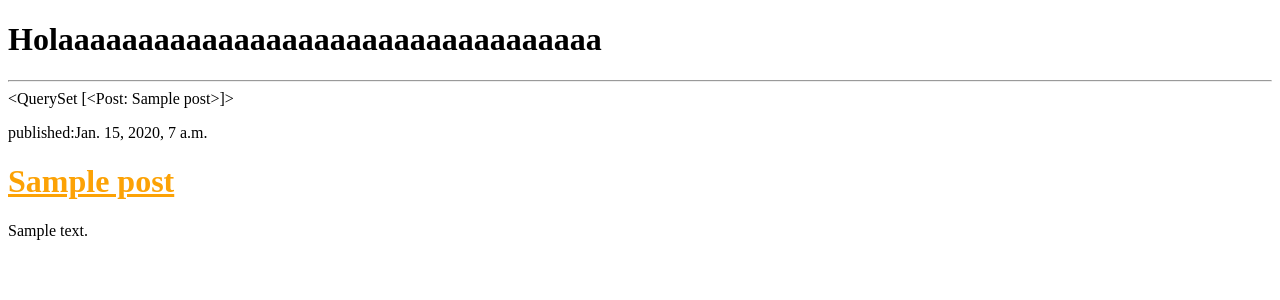
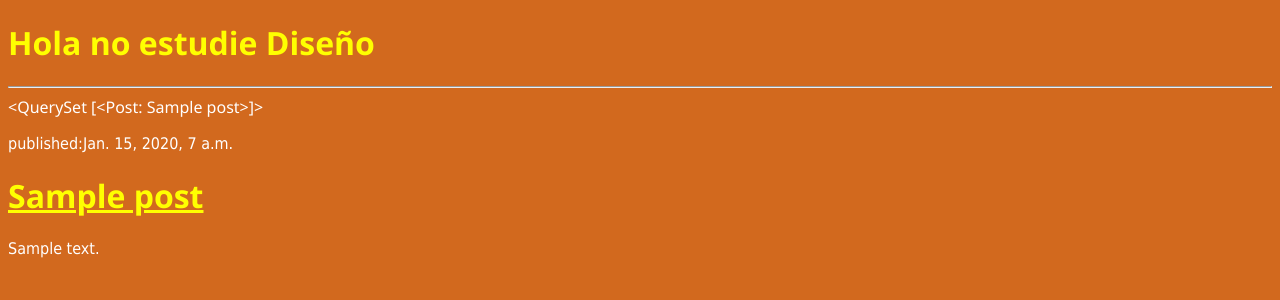
Before and after one commit to Razazele/DesarrolloDjango, a Django app: template MiSitio/blog/templates/blog/post_list.html in a window 1280 px wide. Shown: the top 300 px of the page. Run offline with Django 3.2, Linux system fonts and the light colour scheme; the template is opened without the code that fills it: values that come from a table or form of the project are taken from there, others are empty; tables that the repository leaves empty hold one stand-in row (values such as "Sample post").

Commit message:
edicion pagina

```diff
--- a/MiSitio/blog/static/css/blog.css
+++ b/MiSitio/blog/static/css/blog.css
@@ -1,3 +1,17 @@
+h1{
+    color:yellow;
+}
 h1 a {
-    color: #FCA205;
+    color: yellow;
+    font-family: 'Segoe UI', Tahoma, Geneva, Verdana, sans-serif;
 }
+
+body{
+    background-color: chocolate;
+    color:white;
+    font-family: 'Segoe ui';
+}
+
+p{
+  font-family: Tahoma;
+}
--- a/MiSitio/blog/templates/blog/post_list.html
+++ b/MiSitio/blog/templates/blog/post_list.html
@@ -6,10 +6,10 @@
     <meta name="viewport" content="width=device-width, initial-scale=1.0">
     <meta http-equiv="X-UA-Compatible" content="ie=edge">
     <link rel="stylesheet" href="{% static 'css/blog.css' %}">
-    <title>Pagina Post List</title>
+    <title>Pagina Ejemplo Desarrollo Django</title>
 </head>
 <body>
-    <h1>Holaaaaaaaaaaaaaaaaaaaaaaaaaaaaaaaaaa</h1>
+    <h1>Hola no estudie Diseño</h1>
     <hr>
     {{posts}}
     {% for post in posts %}
```
